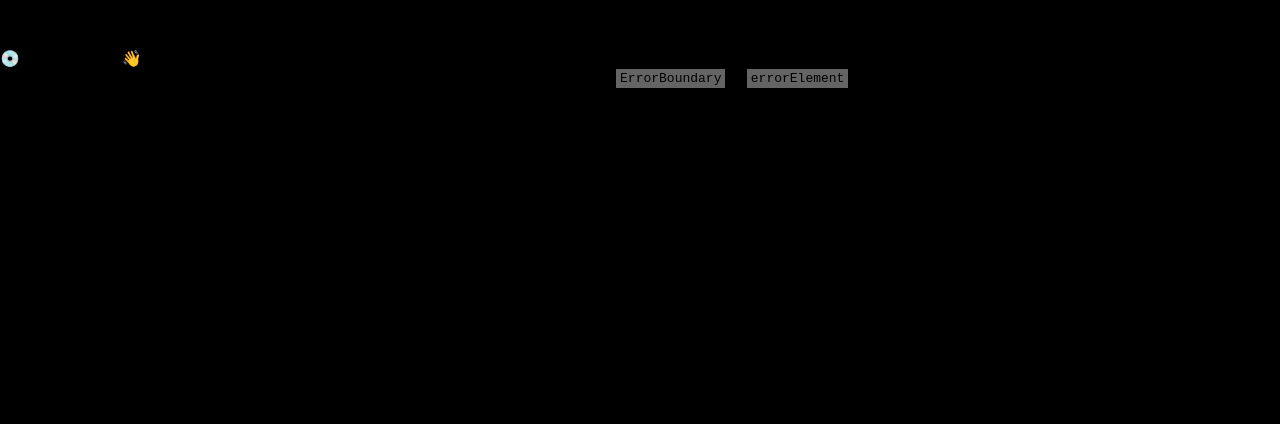
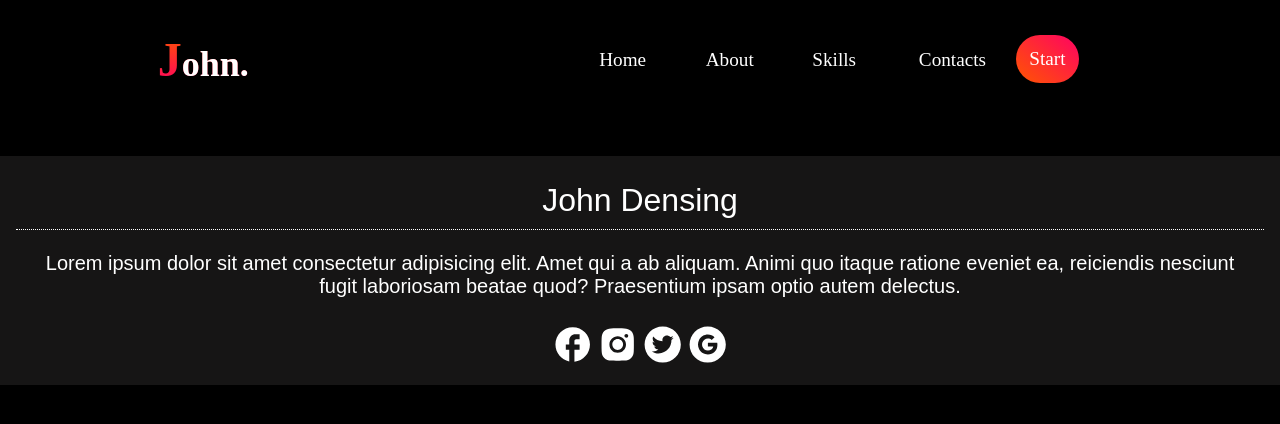
Before and after one commit to Johnnyboymahhboy/My-Portfolio, a React (Vite) app: page /My-Portfolio/contact in a window 1280 px wide. Before the commit this address had no page. Shown: the top 424 px of the page. Built offline with nearby package versions, Linux system fonts and the light colour scheme.

Commit message:
add: initial file

```diff
--- a/package.json
+++ b/package.json
@@ -3,7 +3,7 @@
   "private": true,
   "version": "0.0.0",
   "type": "module",
-    "homepage": "https://Johnnyboymahhboy.github.io/My-Profile/",
+    "homepage": "https://johnnyboymahhboy.github.io/My-Portfolio/",
   "scripts": {
     "dev": "vite",
     "build": "vite build",
--- a/src/components/Navbar.jsx
+++ b/src/components/Navbar.jsx
@@ -40,10 +40,10 @@ function Navbar() {
         </div>
         </div>
             <ul className={`navbars ${isNavbarVisible ? 'visible' : 'hidden'}`}>
-              <li><Link to='/My-Profile/' className='my-link'>Home </Link></li>
-              <li><Link to='/My-Profile/about' className='my-link'>About </Link></li>
-              <li><Link to='/My-Profile/skills' className='my-link'>Skills </Link></li>
-              <li><Link to='/My-Profile/contact' className='my-link'>Contacts </Link></li>
+              <li><Link to='/My-Portfolio/' className='my-link'>Home </Link></li>
+              <li><Link to='/My-Portfolio/about' className='my-link'>About </Link></li>
+              <li><Link to='/My-Portfolio/skills' className='my-link'>Skills </Link></li>
+              <li><Link to='/My-Portfolio/contact' className='my-link'>Contacts </Link></li>
               <li className='s'><span>Start</span> </li>
             </ul>
     </nav>
```
Also changed, not shown: src/App.jsx (+0 -8 lines), src/main.jsx (+5 -5 lines).
